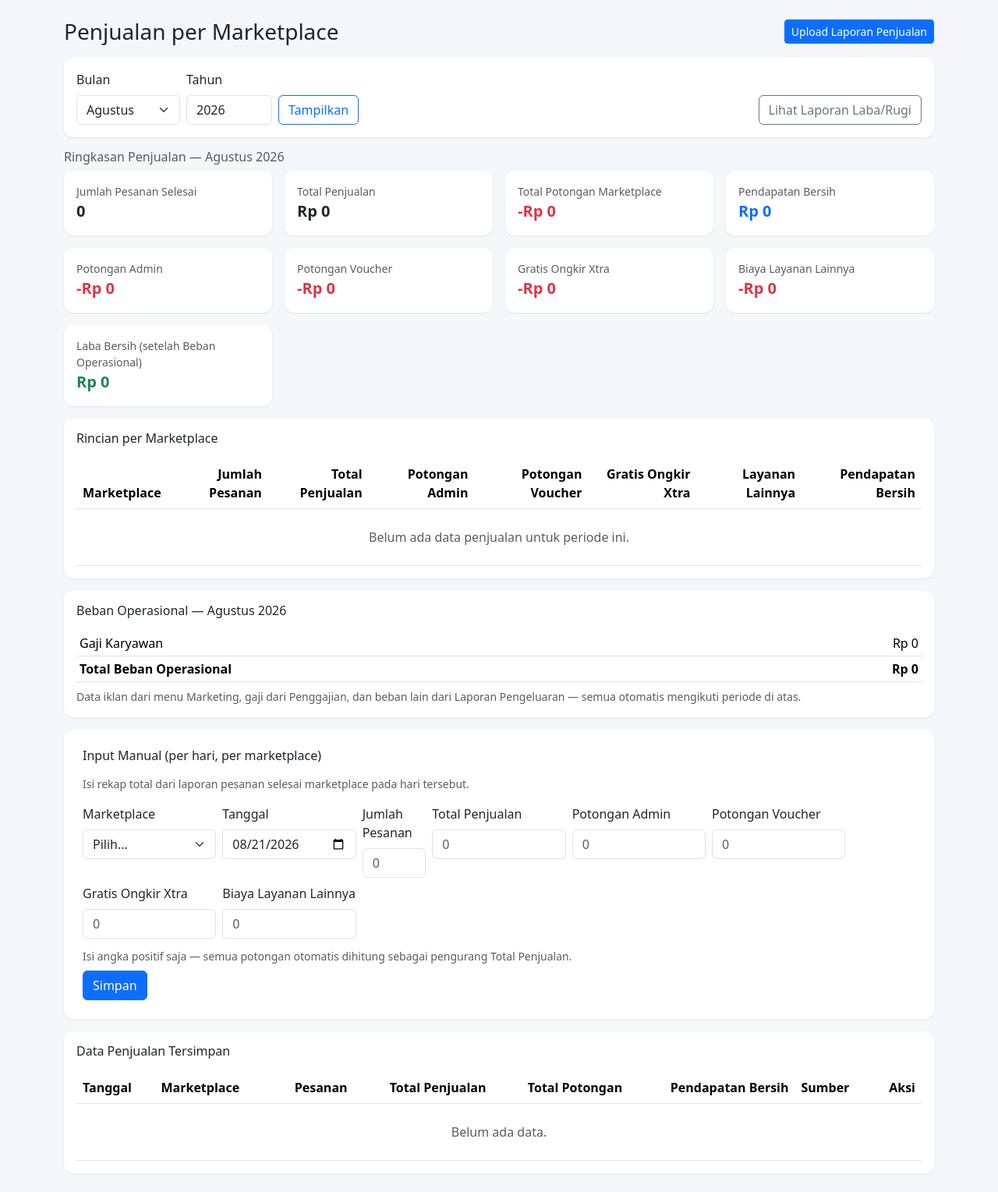
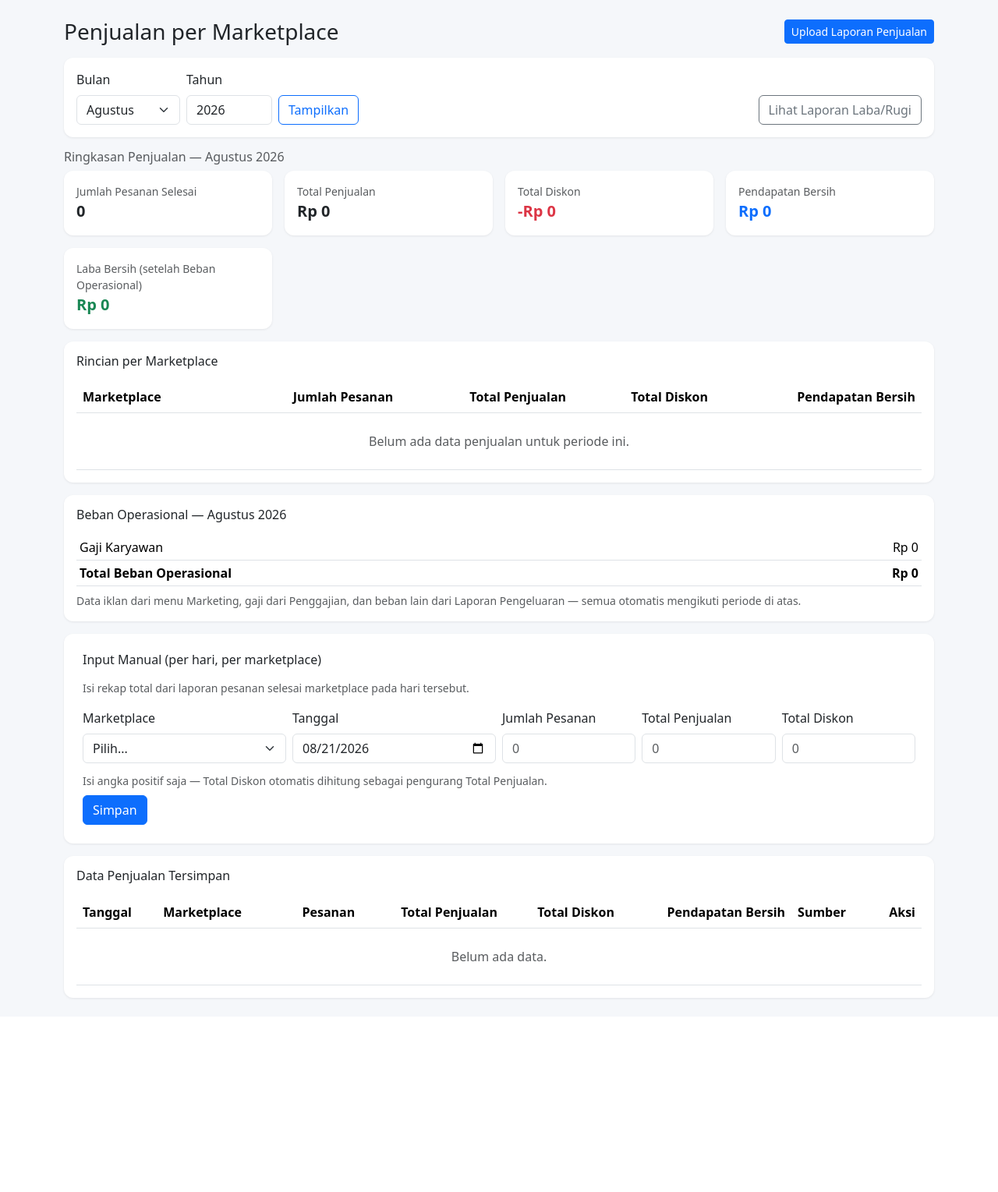
Before and after one commit to maslahaniqab/-techpresensi, a Flask app: page /pendapatan/penjualan in a window 1280 px wide. Shown: the part 56-1585 px from the top of the page at 78% size. After the commit the page ends 1338 px from the top, so only its background shows below. Run offline with Flask 3, Linux system fonts and the light colour scheme; a user stored in the database is signed in; data that the repository does not hold is empty.

Commit message:
Sederhanakan Penjualan Marketplace jadi Total Penjualan & Total Diskon
Kolom laporan Pesanan Selesai asli (Shopee dkk) tidak punya field Potongan
Admin/Gratis Ongkir Xtra terpisah -- itu ada di laporan Pendapatan/Income
yang berbeda. Field disederhanakan jadi Total Penjualan (Total Pembayaran)
dan Total Diskon sesuai kolom yang benar-benar ada di file Pesanan Selesai.

Tambahkan deduplikasi berdasarkan No. Pesanan supaya order dengan beberapa
produk (baris berulang per SKU) tidak terhitung dobel. Perbaiki juga kata
kunci pencocokan kolom "Total Diskon" agar tidak salah tebak dengan kolom
lain yang juga mengandung kata "diskon" (mis. Harga Setelah Diskon).

Co-Authored-By: Claude Sonnet 5 <noreply@anthropic.com>

```diff
--- a/app.py
+++ b/app.py
@@ -131,13 +131,10 @@ KOLOM_TARGET_PRODUK = [
 ]
 
 KOLOM_TARGET_PENJUALAN = [
-    ("tanggal", "Tanggal", True, ["tanggal", "date", "tgl", "periode", "waktu pesanan selesai"]),
-    ("total_penjualan", "Total Penjualan", True, ["total penjualan", "penjualan", "omzet", "sales", "gross sales", "nilai penjualan", "total pembayaran", "harga asli produk"]),
-    ("jumlah_pesanan", "Jumlah Pesanan Selesai", False, ["jumlah pesanan", "jumlah order", "qty pesanan", "jml pesanan", "total pesanan", "no. pesanan"]),
-    ("potongan_admin", "Potongan Admin", False, ["potongan admin", "biaya administrasi", "admin fee", "biaya layanan admin", "biaya transaksi"]),
-    ("potongan_voucher", "Potongan Voucher", False, ["potongan voucher", "diskon voucher", "voucher", "discount voucher"]),
-    ("gratis_ongkir_xtra", "Gratis Ongkir Xtra", False, ["gratis ongkir xtra", "program gratis ongkir", "ongkir xtra", "free ongkir xtra"]),
-    ("biaya_layanan_lainnya", "Biaya Layanan Lainnya", False, ["biaya layanan", "service fee", "komisi", "biaya jasa", "biaya lainnya"]),
+    ("tanggal", "Tanggal (Waktu Pesanan Selesai)", True, ["waktu pesanan selesai", "tanggal", "date", "tgl", "periode"]),
+    ("no_pesanan", "No. Pesanan", False, ["no. pesanan", "no pesanan", "nomor pesanan", "order id", "id pesanan"]),
+    ("total_penjualan", "Total Penjualan (Total Pembayaran)", True, ["total pembayaran", "total penjualan", "penjualan", "omzet", "sales"]),
+    ("total_diskon", "Total Diskon", False, ["total diskon"]),
 ]
 
 
@@ -1616,26 +1613,14 @@ def create_app():
         for r in PenjualanMarketplace.query.filter(
             PenjualanMarketplace.tanggal >= awal, PenjualanMarketplace.tanggal <= akhir
         ).all():
-            agg = penjualan_by_mp.setdefault(r.marketplace, {
-                "total_penjualan": 0, "potongan_admin": 0, "potongan_voucher": 0,
-                "gratis_ongkir_xtra": 0, "biaya_layanan_lainnya": 0,
-            })
+            agg = penjualan_by_mp.setdefault(r.marketplace, {"total_penjualan": 0, "total_diskon": 0})
             agg["total_penjualan"] += r.total_penjualan or 0
-            agg["potongan_admin"] += r.potongan_admin or 0
-            agg["potongan_voucher"] += r.potongan_voucher or 0
-            agg["gratis_ongkir_xtra"] += r.gratis_ongkir_xtra or 0
-            agg["biaya_layanan_lainnya"] += r.biaya_layanan_lainnya or 0
+            agg["total_diskon"] += r.total_diskon or 0
         for mp, agg in penjualan_by_mp.items():
             if agg["total_penjualan"]:
                 pendapatan_items.append((f"Penjualan {mp}", agg["total_penjualan"]))
-            if agg["potongan_admin"]:
-                pendapatan_items.append((f"Potongan Admin {mp}", -agg["potongan_admin"]))
-            if agg["potongan_voucher"]:
-                pendapatan_items.append((f"Potongan Voucher {mp}", -agg["potongan_voucher"]))
-            if agg["gratis_ongkir_xtra"]:
-                pendapatan_items.append((f"Gratis Ongkir Xtra {mp}", -agg["gratis_ongkir_xtra"]))
-            if agg["biaya_layanan_lainnya"]:
-                pendapatan_items.append((f"Biaya Layanan Lainnya {mp}", -agg["biaya_layanan_lainnya"]))
+            if agg["total_diskon"]:
+                pendapatan_items.append((f"Total Diskon {mp}", -agg["total_diskon"]))
 
         total_pendapatan = sum(v for _, v in pendapatan_items)
         total_hpp = sum(v for _, v in hpp_items)
@@ -1810,10 +1795,16 @@ def create_app():
 
     # ---------- PENDAPATAN: PENJUALAN PER MARKETPLACE ----------
     def proses_baris_penjualan(rows, mapping):
-        agregat = {}
+        # File laporan marketplace umumnya 1 baris = 1 SKU/produk, bukan 1 pesanan —
+        # order yang berisi beberapa produk akan muncul di beberapa baris dengan
+        # No. Pesanan yang sama dan Total Pembayaran/Total Diskon yang berulang.
+        # Maka nilai per-pesanan hanya diambil sekali (dedup) berdasarkan No. Pesanan
+        # supaya tidak terhitung dobel.
+        pakai_no_pesanan = mapping.get("no_pesanan") is not None
+        order_map = {}
         dilewati = 0
         contoh_gagal_tanggal = []
-        for row in rows:
+        for i, row in enumerate(rows):
             def ambil(key):
                 idx = mapping.get(key)
                 if idx is None or idx >= len(row):
@@ -1830,22 +1821,27 @@ def create_app():
                         contoh_gagal_tanggal.append(nilai_str)
                 continue
 
-            if tanggal not in agregat:
-                agregat[tanggal] = {
-                    "jumlah_pesanan": 0, "total_penjualan": 0, "potongan_admin": 0,
-                    "potongan_voucher": 0, "gratis_ongkir_xtra": 0, "biaya_layanan_lainnya": 0,
-                }
-            for k in ("total_penjualan", "potongan_admin", "potongan_voucher",
-                      "gratis_ongkir_xtra", "biaya_layanan_lainnya"):
-                nilai_mentah = ambil(k)
-                if nilai_mentah is not None:
-                    agregat[tanggal][k] += parse_angka_iklan(nilai_mentah)
-
-            nilai_pesanan = ambil("jumlah_pesanan")
-            if nilai_pesanan is not None:
-                agregat[tanggal]["jumlah_pesanan"] += parse_angka_iklan(nilai_pesanan)
-            else:
-                agregat[tanggal]["jumlah_pesanan"] += 1
+            total_penjualan_raw = ambil("total_penjualan")
+            total_diskon_raw = ambil("total_diskon")
+            entri = {
+                "tanggal": tanggal,
+                "total_penjualan": parse_angka_iklan(total_penjualan_raw) if total_penjualan_raw is not None else 0,
+                "total_diskon": parse_angka_iklan(total_diskon_raw) if total_diskon_raw is not None else 0,
+            }
+
+            no_pesanan = str(ambil("no_pesanan") or "").strip() if pakai_no_pesanan else ""
+            kunci = no_pesanan if no_pesanan else f"__baris_{i}"
+            if kunci not in order_map:
+                order_map[kunci] = entri
+
+        agregat = {}
+        for order in order_map.values():
+            t = order["tanggal"]
+            if t not in agregat:
+                agregat[t] = {"jumlah_pesanan": 0, "total_penjualan": 0, "total_diskon": 0}
+            agregat[t]["jumlah_pesanan"] += 1
+            agregat[t]["total_penjualan"] += order["total_penjualan"]
+            agregat[t]["total_diskon"] += order["total_diskon"]
 
         return agregat, dilewati, contoh_gagal_tanggal
 
@@ -1860,19 +1856,12 @@ def create_app():
             return {
                 "jumlah_pesanan": sum(d.jumlah_pesanan or 0 for d in items),
                 "total_penjualan": sum(d.total_penjualan or 0 for d in items),
-                "potongan_admin": sum(d.potongan_admin or 0 for d in items),
-                "potongan_voucher": sum(d.potongan_voucher or 0 for d in items),
-                "gratis_ongkir_xtra": sum(d.gratis_ongkir_xtra or 0 for d in items),
-                "biaya_layanan_lainnya": sum(d.biaya_layanan_lainnya or 0 for d in items),
+                "total_diskon": sum(d.total_diskon or 0 for d in items),
             }
 
         def lengkapi(t):
-            total_potongan = (
-                t["potongan_admin"] + t["potongan_voucher"]
-                + t["gratis_ongkir_xtra"] + t["biaya_layanan_lainnya"]
-            )
-            pendapatan_bersih = t["total_penjualan"] - total_potongan
-            return {**t, "total_potongan": total_potongan, "pendapatan_bersih": pendapatan_bersih}
+            pendapatan_bersih = t["total_penjualan"] - t["total_diskon"]
+            return {**t, "pendapatan_bersih": pendapatan_bersih}
 
         total = lengkapi(totalkan(semua_data))
         breakdown = []
@@ -2001,10 +1990,7 @@ def create_app():
                 db.session.add(existing)
             existing.jumlah_pesanan = round(nilai["jumlah_pesanan"])
             existing.total_penjualan = round(nilai["total_penjualan"])
-            existing.potongan_admin = round(nilai["potongan_admin"])
-            existing.potongan_voucher = round(nilai["potongan_voucher"])
-            existing.gratis_ongkir_xtra = round(nilai["gratis_ongkir_xtra"])
-            existing.biaya_layanan_lainnya = round(nilai["biaya_layanan_lainnya"])
+            existing.total_diskon = round(nilai["total_diskon"])
             existing.sumber_file = sumber_file
             existing.dibuat_pada = now_wib()
         db.session.commit()
@@ -2040,10 +2026,7 @@ def create_app():
             db.session.add(existing)
         existing.jumlah_pesanan = round(parse_angka_iklan(request.form.get("jumlah_pesanan", "0")))
         existing.total_penjualan = round(parse_angka_iklan(request.form.get("total_penjualan", "0")))
-        existing.potongan_admin = round(parse_angka_iklan(request.form.get("potongan_admin", "0")))
-        existing.potongan_voucher = round(parse_angka_iklan(request.form.get("potongan_voucher", "0")))
-        existing.gratis_ongkir_xtra = round(parse_angka_iklan(request.form.get("gratis_ongkir_xtra", "0")))
-        existing.biaya_layanan_lainnya = round(parse_angka_iklan(request.form.get("biaya_layanan_lainnya", "0")))
+        existing.total_diskon = round(parse_angka_iklan(request.form.get("total_diskon", "0")))
         existing.sumber_file = "Input manual"
         existing.dibuat_pada = now_wib()
         db.session.commit()
--- a/models.py
+++ b/models.py
@@ -244,10 +244,7 @@ class PenjualanMarketplace(db.Model):
     tanggal = db.Column(db.Date, nullable=False)
     jumlah_pesanan = db.Column(db.Integer, default=0)
     total_penjualan = db.Column(db.Integer, default=0)
-    potongan_admin = db.Column(db.Integer, default=0)
-    potongan_voucher = db.Column(db.Integer, default=0)
-    gratis_ongkir_xtra = db.Column(db.Integer, default=0)
-    biaya_layanan_lainnya = db.Column(db.Integer, default=0)
+    total_diskon = db.Column(db.Integer, default=0)
     sumber_file = db.Column(db.String(256))
     dibuat_pada = db.Column(db.DateTime, default=now_wib)
 
--- a/templates/pendapatan/penjualan_dashboard.html
+++ b/templates/pendapatan/penjualan_dashboard.html
@@ -45,38 +45,14 @@
   </div>
   <div class="col-6 col-md-3">
     <div class="card p-3 h-100">
-      <div class="text-muted small">Total Potongan Marketplace</div>
-      <div class="fs-5 fw-bold text-danger">-{{ total.total_potongan | rupiah }}</div>
+      <div class="text-muted small">Total Diskon</div>
+      <div class="fs-5 fw-bold text-danger">-{{ total.total_diskon | rupiah }}</div>
     </div>
   </div>
   <div class="col-6 col-md-3">
     <div class="card p-3 h-100">
       <div class="text-muted small">Pendapatan Bersih</div>
       <div class="fs-5 fw-bold text-primary">{{ total.pendapatan_bersih | rupiah }}</div>
-    </div>
-  </div>
-  <div class="col-6 col-md-3">
-    <div class="card p-3 h-100">
-      <div class="text-muted small">Potongan Admin</div>
-      <div class="fs-5 fw-bold text-danger">-{{ total.potongan_admin | rupiah }}</div>
-    </div>
-  </div>
-  <div class="col-6 col-md-3">
-    <div class="card p-3 h-100">
-      <div class="text-muted small">Potongan Voucher</div>
-      <div class="fs-5 fw-bold text-danger">-{{ total.potongan_voucher | rupiah }}</div>
-    </div>
-  </div>
-  <div class="col-6 col-md-3">
-    <div class="card p-3 h-100">
-      <div class="text-muted small">Gratis Ongkir Xtra</div>
-      <div class="fs-5 fw-bold text-danger">-{{ total.gratis_ongkir_xtra | rupiah }}</div>
-    </div>
-  </div>
-  <div class="col-6 col-md-3">
-    <div class="card p-3 h-100">
-      <div class="text-muted small">Biaya Layanan Lainnya</div>
-      <div class="fs-5 fw-bold text-danger">-{{ total.biaya_layanan_lainnya | rupiah }}</div>
     </div>
   </div>
   <div class="col-6 col-md-3">
@@ -96,10 +72,7 @@
           <th>Marketplace</th>
           <th class="text-end">Jumlah Pesanan</th>
           <th class="text-end">Total Penjualan</th>
-          <th class="text-end">Potongan Admin</th>
-          <th class="text-end">Potongan Voucher</th>
-          <th class="text-end">Gratis Ongkir Xtra</th>
-          <th class="text-end">Layanan Lainnya</th>
+          <th class="text-end">Total Diskon</th>
           <th class="text-end">Pendapatan Bersih</th>
         </tr>
       </thead>
@@ -109,14 +82,11 @@
           <td>{{ b.marketplace }}</td>
           <td class="text-end">{{ b.jumlah_pesanan }}</td>
           <td class="text-end">{{ b.total_penjualan | rupiah }}</td>
-          <td class="text-end">-{{ b.potongan_admin | rupiah }}</td>
-          <td class="text-end">-{{ b.potongan_voucher | rupiah }}</td>
-          <td class="text-end">-{{ b.gratis_ongkir_xtra | rupiah }}</td>
-          <td class="text-end">-{{ b.biaya_layanan_lainnya | rupiah }}</td>
+          <td class="text-end">-{{ b.total_diskon | rupiah }}</td>
           <td class="text-end fw-bold">{{ b.pendapatan_bersih | rupiah }}</td>
         </tr>
         {% else %}
-        <tr><td colspan="8" class="text-center text-muted py-4">Belum ada data penjualan untuk periode ini.</td></tr>
+        <tr><td colspan="5" class="text-center text-muted py-4">Belum ada data penjualan untuk periode ini.</td></tr>
         {% endfor %}
       </tbody>
     </table>
@@ -160,7 +130,7 @@
   <h6 class="mb-3">Input Manual (per hari, per marketplace)</h6>
   <p class="text-muted small">Isi rekap total dari laporan pesanan selesai marketplace pada hari tersebut.</p>
   <form method="post" action="{{ url_for('pendapatan_penjualan_manual') }}" class="row g-2">
-    <div class="col-md-2">
+    <div class="col-md-3">
       <label class="form-label">Marketplace</label>
       <select name="marketplace" class="form-select" required>
         <option value="" disabled selected>Pilih...</option>
@@ -169,11 +139,11 @@
         {% endfor %}
       </select>
     </div>
-    <div class="col-md-2">
+    <div class="col-md-3">
       <label class="form-label">Tanggal</label>
       <input type="date" name="tanggal" class="form-control" value="{{ tanggal_default }}" required>
     </div>
-    <div class="col-md-1">
+    <div class="col-md-2">
       <label class="form-label">Jumlah Pesanan</label>
       <input type="number" name="jumlah_pesanan" class="form-control" placeholder="0">
     </div>
@@ -182,23 +152,11 @@
       <input type="number" name="total_penjualan" class="form-control" placeholder="0">
     </div>
     <div class="col-md-2">
-      <label class="form-label">Potongan Admin</label>
-      <input type="number" name="potongan_admin" class="form-control" placeholder="0">
-    </div>
-    <div class="col-md-2">
-      <label class="form-label">Potongan Voucher</label>
-      <input type="number" name="potongan_voucher" class="form-control" placeholder="0">
-    </div>
-    <div class="col-md-2">
-      <label class="form-label">Gratis Ongkir Xtra</label>
-      <input type="number" name="gratis_ongkir_xtra" class="form-control" placeholder="0">
-    </div>
-    <div class="col-md-2">
-      <label class="form-label">Biaya Layanan Lainnya</label>
-      <input type="number" name="biaya_layanan_lainnya" class="form-control" placeholder="0">
+      <label class="form-label">Total Diskon</label>
+      <input type="number" name="total_diskon" class="form-control" placeholder="0">
     </div>
     <div class="col-12">
-      <div class="form-text mb-2">Isi angka positif saja — semua potongan otomatis dihitung sebagai pengurang Total Penjualan.</div>
+      <div class="form-text mb-2">Isi angka positif saja — Total Diskon otomatis dihitung sebagai pengurang Total Penjualan.</div>
       <button type="submit" class="btn btn-primary">Simpan</button>
     </div>
   </form>
@@ -214,7 +172,7 @@
           <th>Marketplace</th>
           <th class="text-end">Pesanan</th>
           <th class="text-end">Total Penjualan</th>
-          <th class="text-end">Total Potongan</th>
+          <th class="text-end">Total Diskon</th>
           <th class="text-end">Pendapatan Bersih</th>
           <th>Sumber</th>
           <th class="text-end">Aksi</th>
@@ -222,14 +180,13 @@
       </thead>
       <tbody>
         {% for d in data_list %}
-        {% set total_potongan_baris = (d.potongan_admin or 0) + (d.potongan_voucher or 0) + (d.gratis_ongkir_xtra or 0) + (d.biaya_layanan_lainnya or 0) %}
         <tr>
           <td>{{ d.tanggal.strftime('%d-%m-%Y') }}</td>
           <td>{{ d.marketplace }}</td>
           <td class="text-end">{{ d.jumlah_pesanan }}</td>
           <td class="text-end">{{ d.total_penjualan | rupiah }}</td>
-          <td class="text-end">-{{ total_potongan_baris | rupiah }}</td>
-          <td class="text-end fw-bold">{{ ((d.total_penjualan or 0) - total_potongan_baris) | rupiah }}</td>
+          <td class="text-end">-{{ d.total_diskon | rupiah }}</td>
+          <td class="text-end fw-bold">{{ ((d.total_penjualan or 0) - (d.total_diskon or 0)) | rupiah }}</td>
           <td class="small text-muted">{{ d.sumber_file or '-' }}</td>
           <td class="text-end">
             <form method="post" action="{{ url_for('pendapatan_penjualan_hapus', pid=d.id) }}" class="d-inline"
```
Also changed, not shown: templates/pendapatan/penjualan_upload.html (+6 -5 lines).
